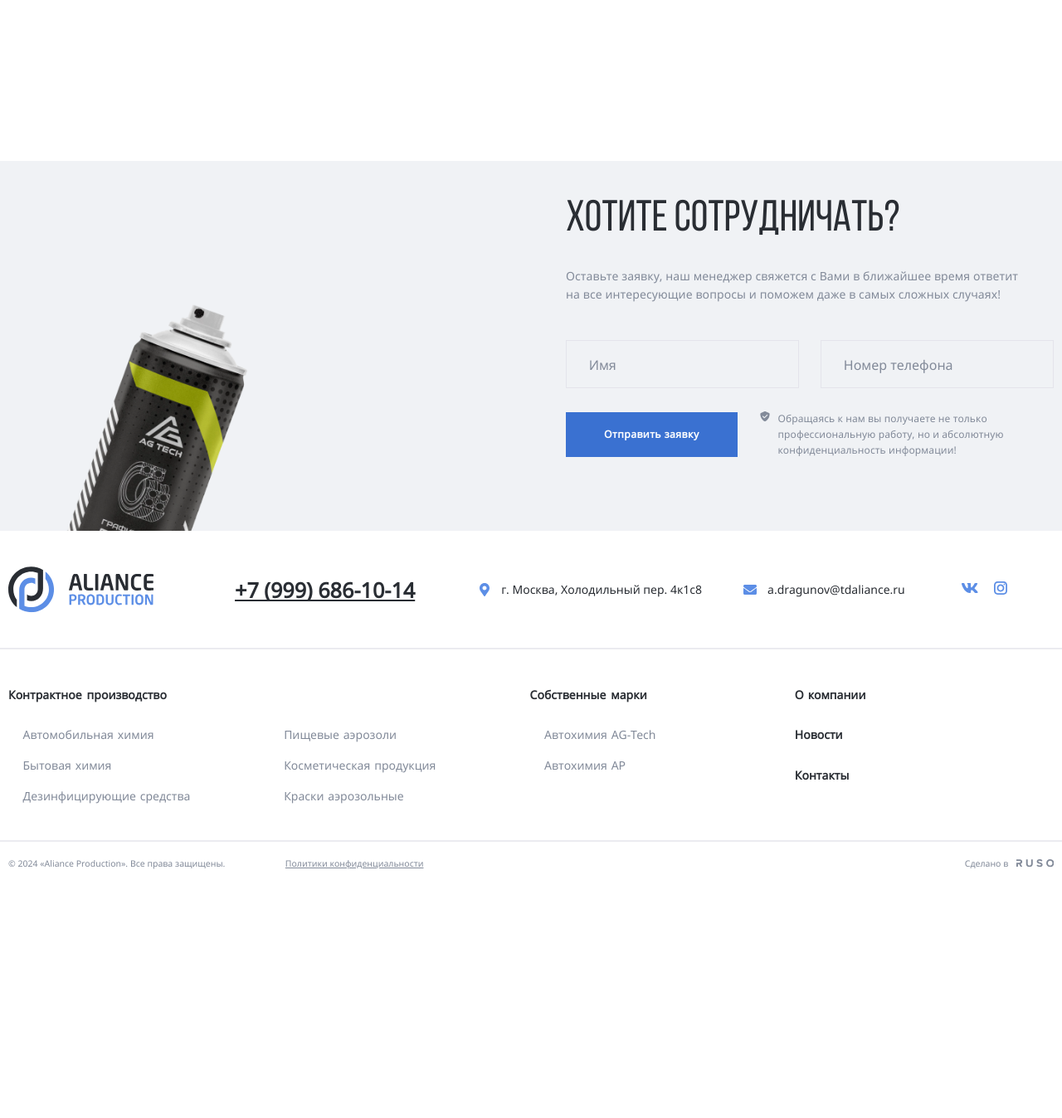
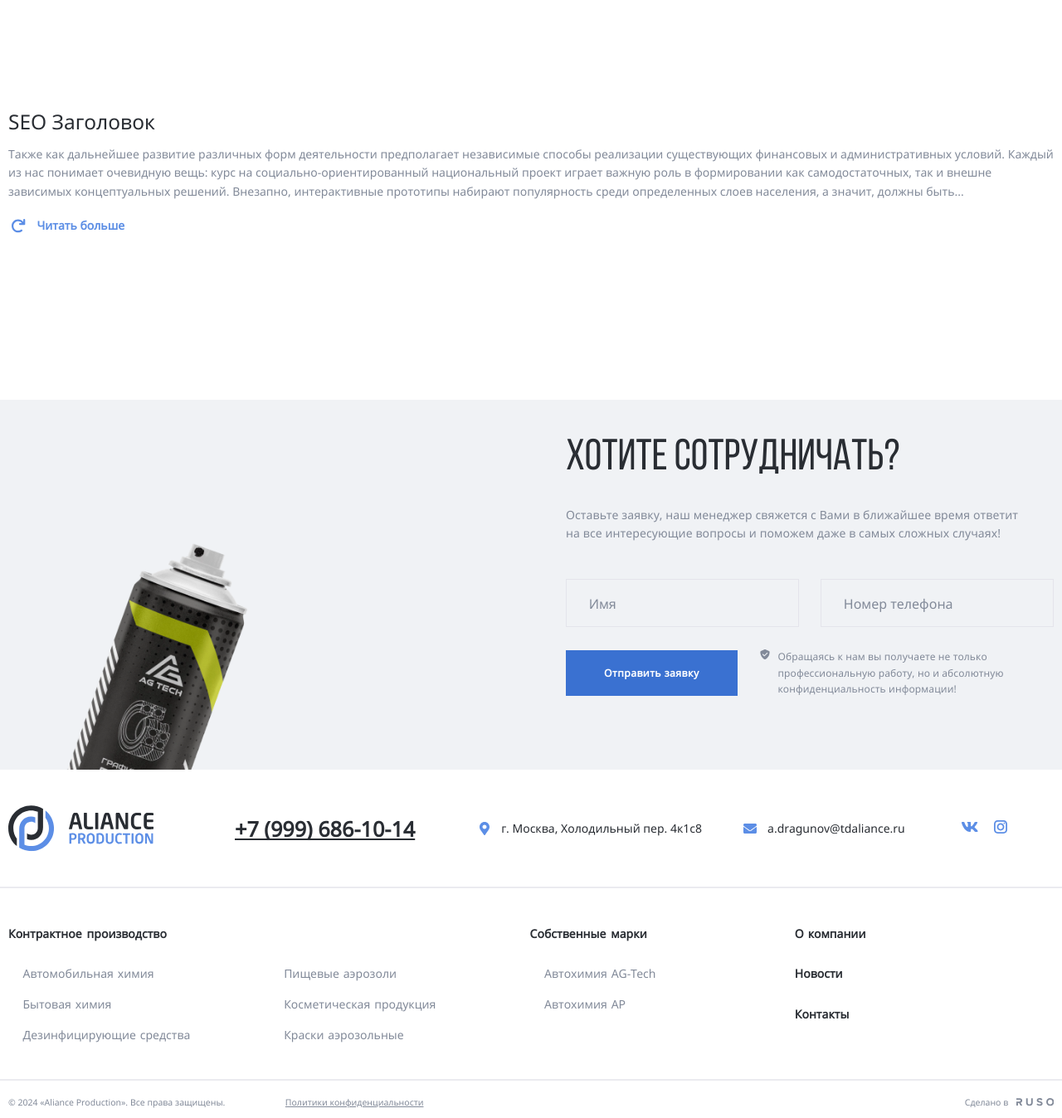
Before and after one commit to zukolime/Aliance, a PHP site: page /contracts.php in a window 1280 px wide. Shown: the part 1415-2763 px from the top of the page at 83% size. Before the commit the page ends 2463 px from the top, so only its background shows below. Run offline with PHP 8.4, Linux system fonts and the light colour scheme; data that the repository does not hold is empty.

Commit message:
add: contracts-section content

```diff
--- a/contracts.php
+++ b/contracts.php
@@ -3,4 +3,16 @@ $page_title = 'Контрактное производство';
 $header_style = 'bg';
 include_once('header-page.php')?>
 <?php include_once('./template-parts/contracts-block.php')?>
+
+<section class="section section-seo">
+  <div class="container">
+    <div class="section-seo__wrapper">
+      <h3 class="section-seo--title">SEO Заголовок</h3>
+        <p class="section-seo--description readmore" id="shortText">
+        Также как дальнейшее развитие различных форм деятельности предполагает независимые способы реализации существующих финансовых и административных условий. Каждый из нас понимает очевидную вещь: курс на социально-ориентированный национальный проект играет важную роль в формировании как самодостаточных, так и внешне зависимых концептуальных решений. Внезапно, интерактивные прототипы набирают популярность среди определенных слоев населения, а значит, должны быть тщательно проанализированы и адаптированы под их потребности. Укрепление внутренней структуры организации и развитие новых форм взаимодействия способствуют созданию условий для устойчивого роста и адаптации к изменениям. Это требует не только инновационных подходов, но и глубокого понимания текущих тенденций и потребностей общества.
+        </p>
+    </div>
+  </div>
+</section>
+<script src="./js/read-more.min.js"></script>
 <?php include_once('footer.php')?>
--- a/css/style.css
+++ b/css/style.css
@@ -1185,6 +1185,49 @@ ul.breadcrumb li a {
 .picture-slider--footer {
   display: flex;
   justify-content: flex-end;
+}
+
+.section-seo--title {
+  color: #292d33;
+  font-size: 1.75rem;
+  font-weight: 400;
+  line-height: 160%;
+  margin: 0 0 0.625rem 0;
+}
+
+.section-seo--description {
+  color: #828a99;
+  font-size: 1rem;
+  font-weight: 400;
+  line-height: 160%;
+  margin: 0 0 1.25rem 0;
+}
+
+#para {
+  display: block;
+}
+.collapsed {
+  display: none;
+}
+
+.section-seo--button {
+  display: flex;
+  align-items: center;
+  background: none;
+  border: none;
+  gap: 0.75rem;
+  text-decoration: none;
+  color: #5c8ee5;
+  font-size: 1rem;
+  font-weight: 600;
+  line-height: 160%;
+  margin-top: 1.25rem;
+  padding: 0;
+  cursor: pointer;
+}
+
+.rm-link-classname {
+  text-decoration: none;
 }
 
 @media (max-width: 1700px) {
--- a/header-page.php
+++ b/header-page.php
@@ -151,7 +151,7 @@
               <div class="seporator"></div>
               <h2 class="section-title title-about"><?= $page_title ?></h2>
               <ul class="breadcrumb">
-                <li><a href="#">Главная</a></li>
+                <li><a href="./index.php">Главная</a></li>
                 <li class="active"><?= $page_title ?></li>
               </ul>
             </div>
--- a/js/main.js
+++ b/js/main.js
@@ -281,3 +281,17 @@ document.addEventListener("input", (e) => {
     input.value = result;
   }
 });
+
+var destroy = $readMoreJS({
+  target: "#shortText",
+  charactersCount: 462,
+  toggle: true,
+  moreLink: `<button id="expandButton" class="section-seo--button">
+        <svg class="section-seo--link-icon" width="24" height="24">
+          <use href="./img/sprite.svg#load"></use>
+        </svg>Читать больше</button>`,
+  lessLink: `<button id="collapseButton" class="section-seo--button">Свернуть</button>`,
+  linkClass: "rm-link-classname",
+});
+
+// Bring back to initial state if no longer needed.
```
Also changed, not shown: about.php (+2 -48 lines), template-parts/pictures-slide-block.php (added, +46 -0 lines), img/sprite.svg, js/read-more.min.js (added).
